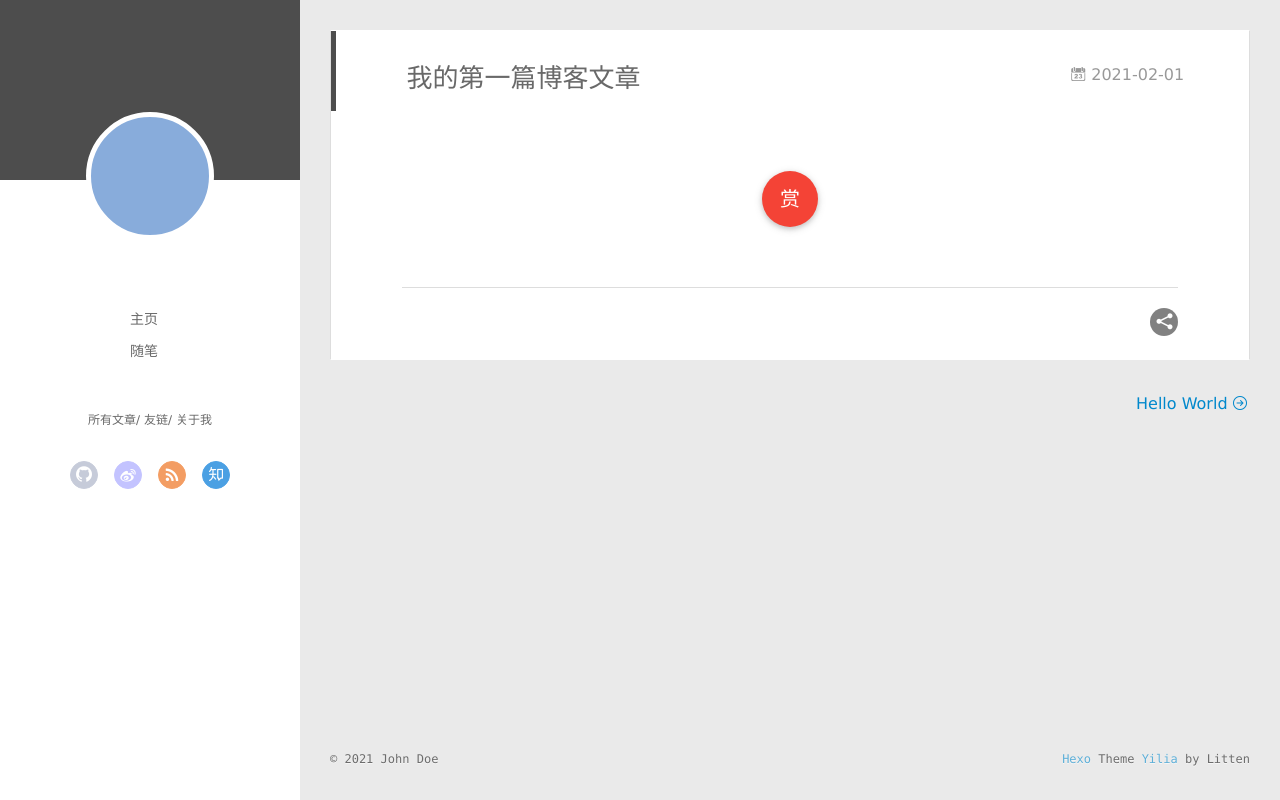
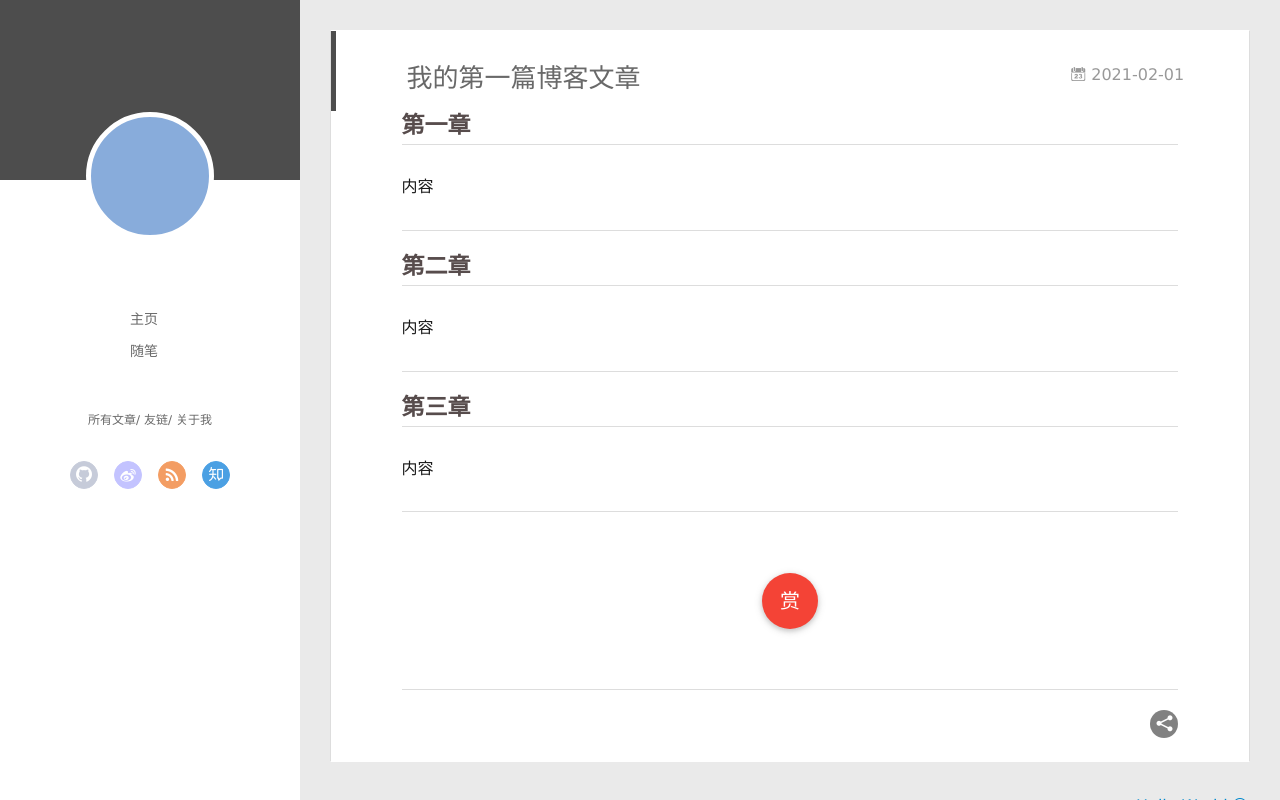
Before and after one commit to Misaka10087/Misaka10087.github.io, a plain HTML site: page 2021/02/01/我的第一篇博客文章/index.html in a window 1280 px wide. Drawn offline with Linux system fonts and the light colour scheme; no server answers.

Commit message:
Site updated: 2021-02-01 15:05:09

```diff
--- a/2021/02/01/我的第一篇博客文章/index.html
+++ b/2021/02/01/我的第一篇博客文章/index.html
@@ -8,13 +8,15 @@
   <link rel="dns-prefetch" href="http://example.com">
   <title>我的第一篇博客文章 | Hexo</title>
   <meta name="viewport" content="width=device-width, initial-scale=1, maximum-scale=1">
-  <meta property="og:type" content="article">
+  <meta name="description" content="第一章内容  第二章内容  第三章内容">
+<meta property="og:type" content="article">
 <meta property="og:title" content="我的第一篇博客文章">
 <meta property="og:url" content="http://example.com/2021/02/01/%E6%88%91%E7%9A%84%E7%AC%AC%E4%B8%80%E7%AF%87%E5%8D%9A%E5%AE%A2%E6%96%87%E7%AB%A0/index.html">
 <meta property="og:site_name" content="Hexo">
+<meta property="og:description" content="第一章内容  第二章内容  第三章内容">
 <meta property="og:locale" content="en_US">
 <meta property="article:published_time" content="2021-02-01T05:32:06.000Z">
-<meta property="article:modified_time" content="2021-02-01T05:32:06.141Z">
+<meta property="article:modified_time" content="2021-02-01T06:59:13.170Z">
 <meta property="article:author" content="John Doe">
 <meta name="twitter:card" content="summary">
 
@@ -172,6 +174,12 @@
 
     <div class="article-entry" itemprop="articleBody">
 
+        <h2 id="第一章"><a href="#第一章" class="headerlink" title="第一章"></a>第一章</h2><p>内容</p>
+<hr>
+<h2 id="第二章"><a href="#第二章" class="headerlink" title="第二章"></a>第二章</h2><p>内容</p>
+<hr>
+<h2 id="第三章"><a href="#第三章" class="headerlink" title="第三章"></a>第三章</h2><p>内容</p>
+<hr>
 
 
 
```
Also changed, not shown: index.html (+6 -0 lines).
